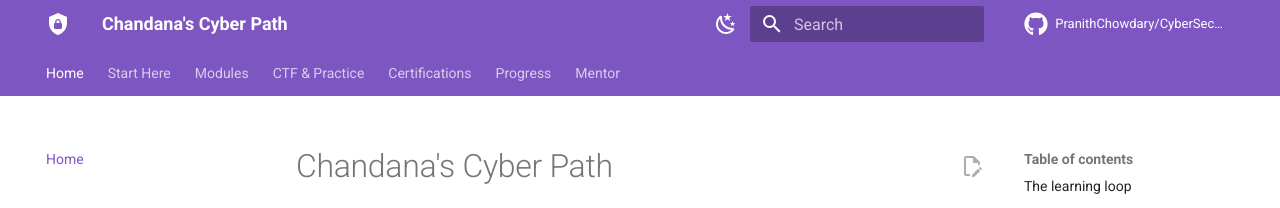
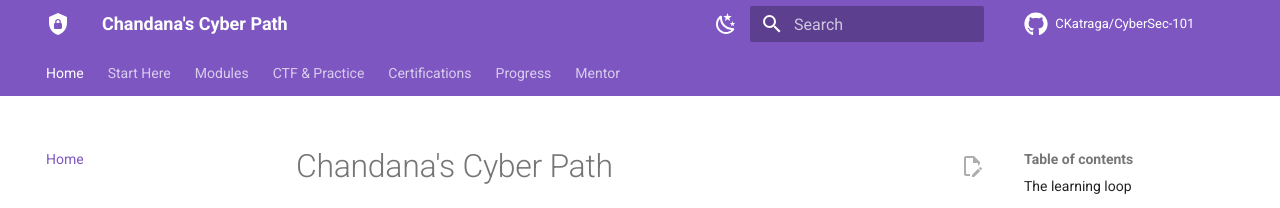
Before and after one commit to CKatraga/CyberSec-101, an MkDocs documentation site: the page built from docs/index.md, in a window 1280 px wide. Shown: the top 208 px of the page. Built offline with MkDocs 1.6.1 and Material for MkDocs 9.7.7, drawn with Linux system fonts in a browser that asks for light colours; comment, search, counter and statistics services are not loaded.

Commit message:
Update mkdocs.yml

```diff
--- a/mkdocs.yml
+++ b/mkdocs.yml
@@ -1,8 +1,8 @@
 site_name: Chandana's Cyber Path
 site_description: A visual, hands-on cybersecurity course mapped to the AUM MS Cybersecurity program.
-site_url: https://PranithChowdary.github.io/CyberSec-101/
-repo_url: https://github.com/PranithChowdary/CyberSec-101
-repo_name: PranithChowdary/CyberSec-101
+site_url: https://CKatraga.github.io/CyberSec-101/
+repo_url: https://github.com/CKatraga/CyberSec-101
+repo_name: CKatraga/CyberSec-101
 edit_uri: edit/main/docs/
 
 theme:
```
